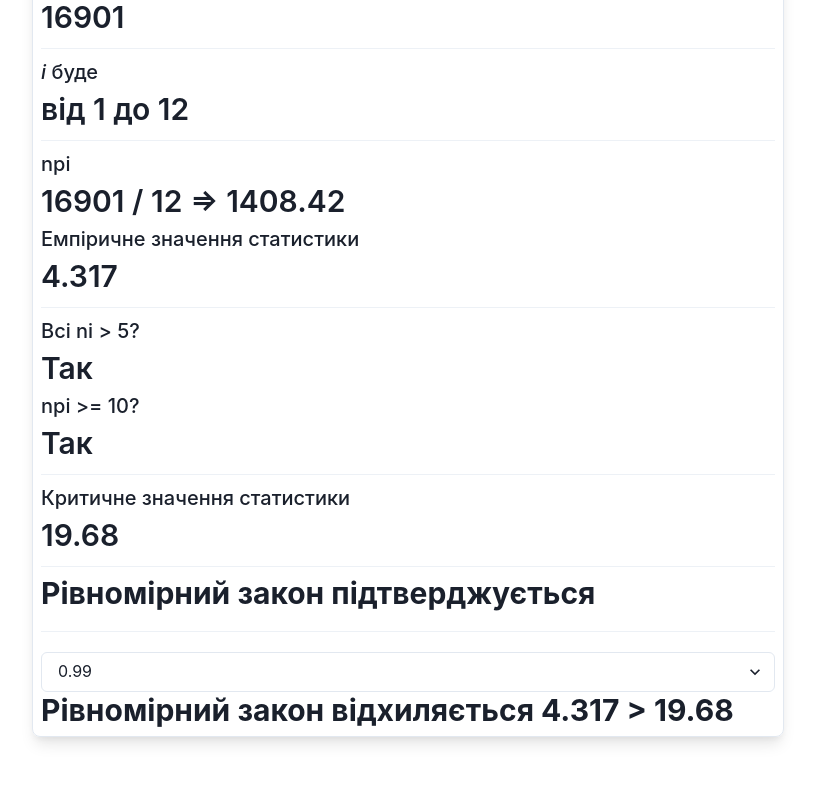
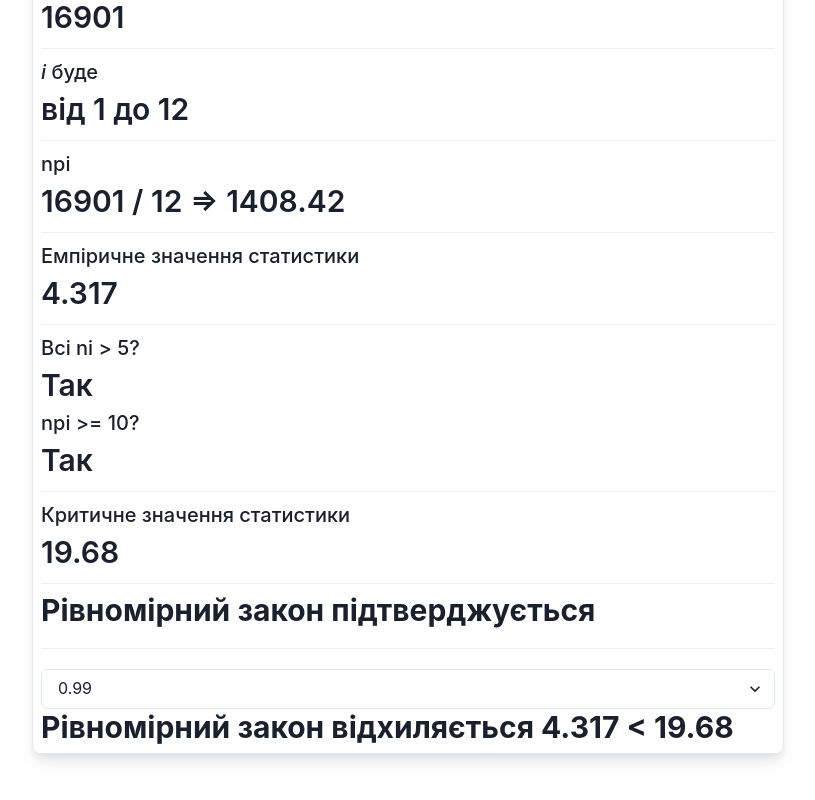
Before and after one commit to karrtopelka/tims_lab_2, a React (Create React App) app: page /ex2 in a window 1280 px wide. Shown: the part 1850-2650 px from the top of the page, without its empty margins (232-1047 px from the left). Built offline with nearby package versions, Linux system fonts and the light colour scheme.

Commit message:
changed readme and updated symbol in emperical and critic result

```diff
--- a/src/components/ExerciseTwoStats/index.js
+++ b/src/components/ExerciseTwoStats/index.js
@@ -73,6 +73,7 @@ const ExerciseTwoStats = () => {
           (nSumTwo / (columnsExerciseTwoNew.length - 1)).toFixed(2),
         )}`}
       />
+      <Divider my="2" />
       <Statter label="Емпіричне значення статистики" value={empirichneTwo} />
       <Divider my="2" />
       <Statter label="Всі ni > 5?" value={eachNi()} />
@@ -108,7 +109,7 @@ const ExerciseTwoStats = () => {
       </Select>
       <Heading as="h2" size="lg">
         {empirichneTwo > obj[option]
-          ? `Рівномірний закон відхиляється ${empirichneTwo} > ${kritichneTwo}`
+          ? `Рівномірний закон відхиляється ${empirichneTwo} < ${kritichneTwo}`
           : 'Рівномірний закон підтверджується'}
       </Heading>
     </Box>
```
Also changed, not shown: 2 other files (tests, documents, lock files or other folders).
